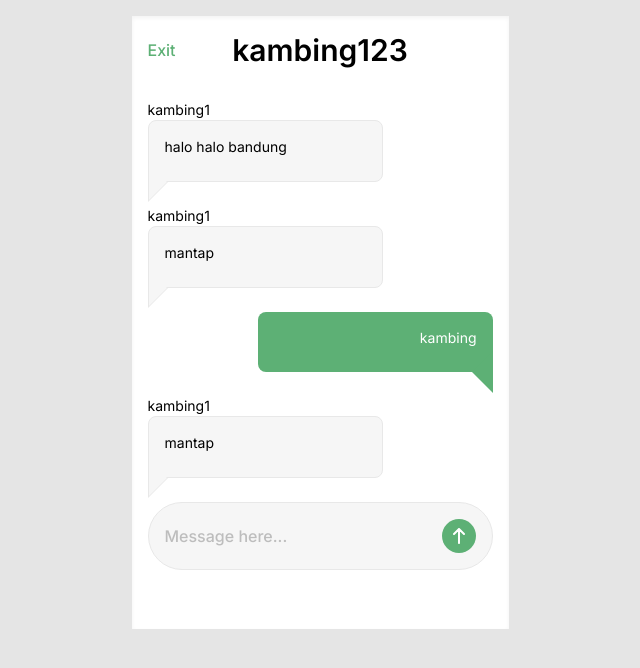
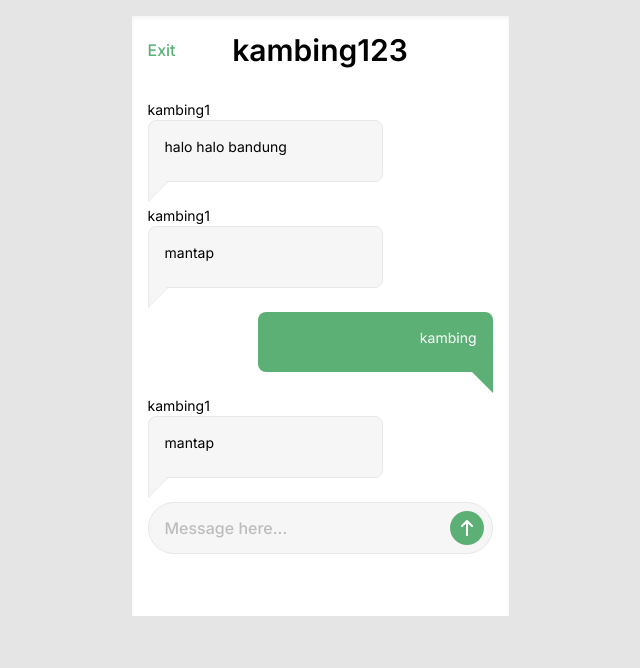
Before and after one commit to rzdev/chat_app, a React (Vite) app in the folder frontend/: page / in a window 1280 px wide. Both pictures are taken after typing "Sample", "Sample" into the empty fields and a click on the button "JOIN". Shown: the top 668 px of the page, without its empty margins (320-960 px from the left). Built offline with nearby package versions, Linux system fonts and the light colour scheme.

Commit message:
feat: FE code clean-up

```diff
--- a/frontend/src/components/atoms/InputText/InputText.component.tsx
+++ b/frontend/src/components/atoms/InputText/InputText.component.tsx
@@ -4,8 +4,8 @@ const InputText: React.FC<IInputText> = ({ className, ...props }) => {
   return (
     <input
       {...props}
-      className={`bg-chatapp-gray1 border border-chatapp-gray2 outline-none w-full placeholder:font-medium placeholder:text-base placeholder:text-chatapp-gray3 p-4 ${
-        className ? className : "rounded-lg"
+      className={`bg-chatapp-gray1 border border-chatapp-gray2 outline-none w-full placeholder:font-medium placeholder:text-base placeholder:text-chatapp-gray3 p-4 rounded-lg ${
+        className ? className : ""
       }`}
     />
   );
--- a/frontend/src/components/molecules/ChatInput/ChatInput.component.tsx
+++ b/frontend/src/components/molecules/ChatInput/ChatInput.component.tsx
@@ -25,7 +25,7 @@ const ChatInput: React.FC<IChatInput> = () => {
     <form
       ref={formRef}
       onSubmit={handleOnSubmit}
-      className="bg-chatapp-gray1 border border-chatapp-gray2 w-full p-4 rounded-4xl flex justify-between items-center"
+      className="bg-chatapp-gray1 border border-chatapp-gray2 w-full pl-4 pr-2 py-2 rounded-4xl flex justify-between items-center"
     >
       <textarea
         ref={textAreaRef}
```
